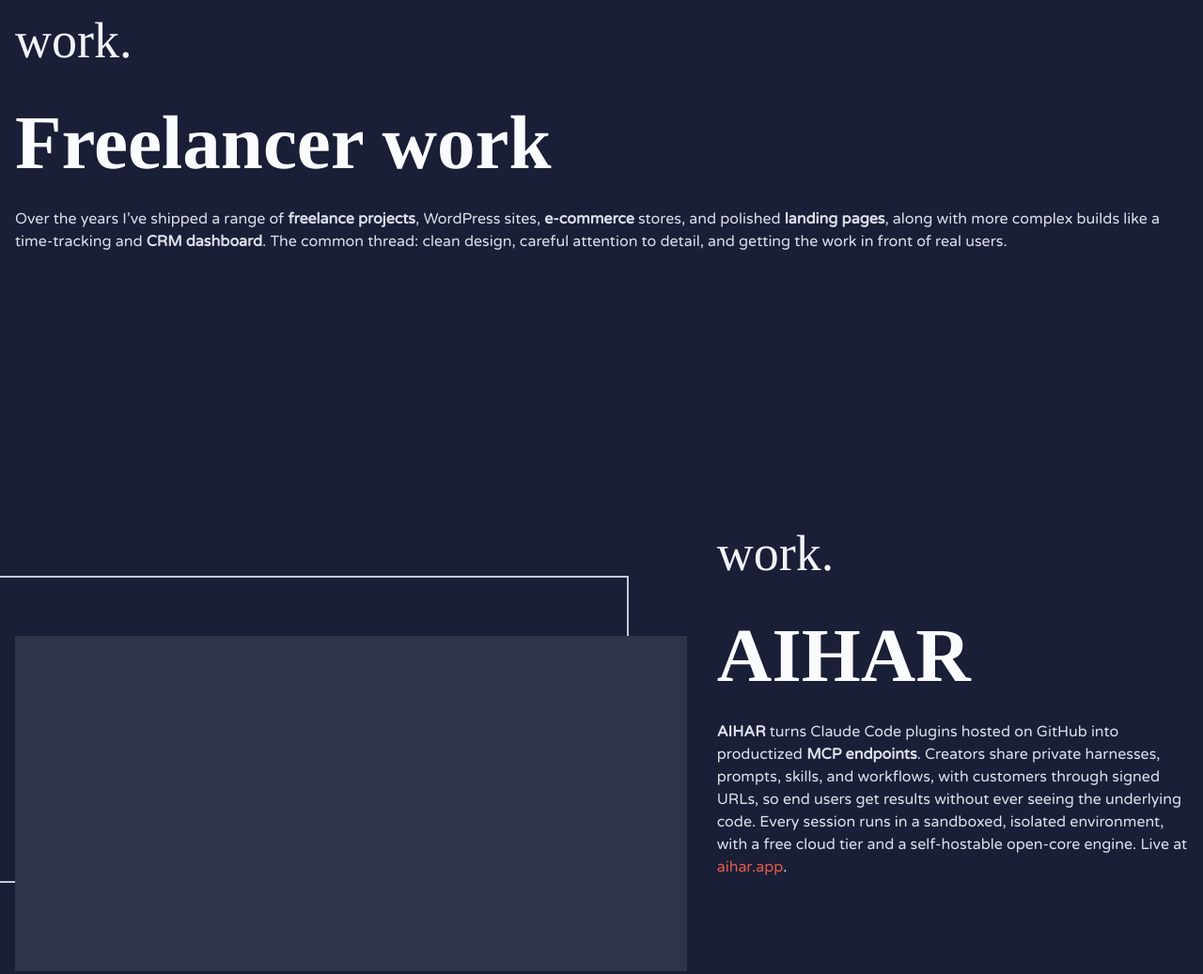
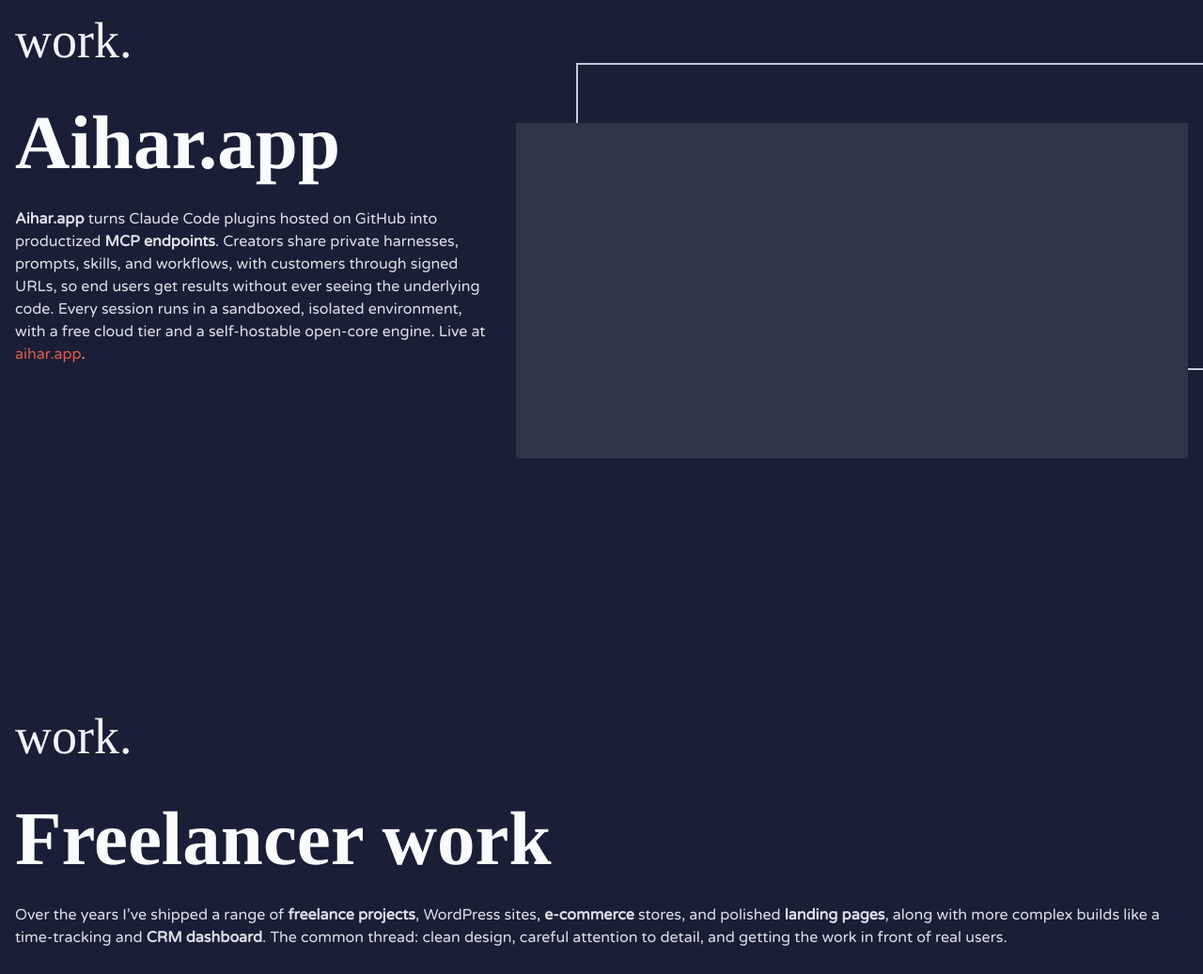
Before and after one commit to gceico/gceico.github.io, an Astro site: page / in a window 1280 px wide. Shown: the part 4111-5148 px from the top of the page at 94% size. Built offline with nearby package versions, Linux system fonts and the light colour scheme; Astro itself is replaced by a stand-in of ours.

Commit message:
fix: order

```diff
--- a/src/content/portfolios/aihar-app.md
+++ b/src/content/portfolios/aihar-app.md
@@ -1,9 +1,9 @@
 ---
-title: "AIHAR"
+title: "Aihar.app"
 date: 2026-07-20
-order: 5
+order: 4
 hero: ../../assets/portfolios/placeholder.png
 heroAlt: "AIHAR, sell your Claude Code harness as one MCP URL"
 ---
 
-**AIHAR** turns Claude Code plugins hosted on GitHub into productized **MCP endpoints**. Creators share private harnesses, prompts, skills, and workflows, with customers through signed URLs, so end users get results without ever seeing the underlying code. Every session runs in a sandboxed, isolated environment, with a free cloud tier and a self-hostable open-core engine. Live at [aihar.app](https://aihar.app).
+**Aihar.app** turns Claude Code plugins hosted on GitHub into productized **MCP endpoints**. Creators share private harnesses, prompts, skills, and workflows, with customers through signed URLs, so end users get results without ever seeing the underlying code. Every session runs in a sandboxed, isolated environment, with a free cloud tier and a self-hostable open-core engine. Live at [aihar.app](https://aihar.app).
--- a/src/content/portfolios/freelancer-work.md
+++ b/src/content/portfolios/freelancer-work.md
@@ -1,7 +1,7 @@
 ---
 title: "Freelancer work"
 date: 2020-04-24
-order: 4
+order: 5
 ---
 
 Over the years I've shipped a range of **freelance projects**, WordPress sites, **e-commerce** stores, and polished **landing pages**, along with more complex builds like a time-tracking and **CRM dashboard**. The common thread: clean design, careful attention to detail, and getting the work in front of real users.
```
